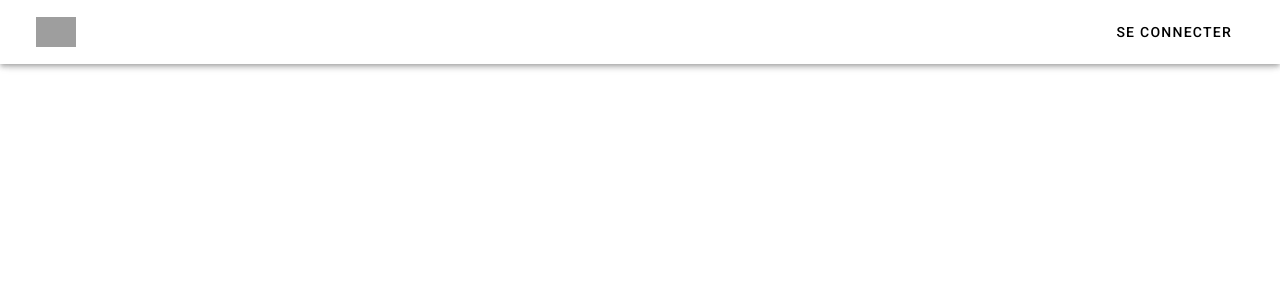
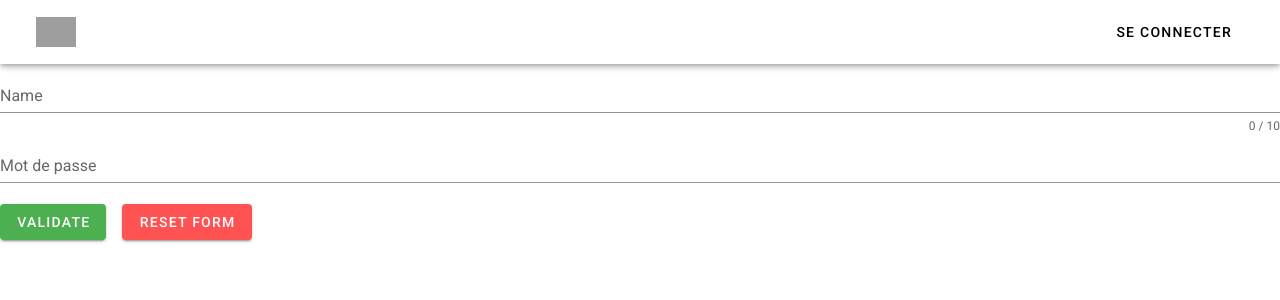
Before and after one commit to CauquilM/hungryshadow, a Vue app: page /login in a window 1280 px wide. Shown: the top 300 px of the page. Built offline with nearby package versions, Linux system fonts and the light colour scheme; grey boxes are pictures that could not be loaded.

Commit message:
add login form

```diff
--- a/src/App.vue
+++ b/src/App.vue
@@ -22,17 +22,33 @@
 
       <v-spacer></v-spacer>
 
-      <v-btn href="/connection" text>
-        <v-btn text v-if="windowSize > 767 && isAuth" class="black--text"
+      <v-btn text>
+        <v-btn
+          href="/"
+          text
+          v-if="windowSize > 767 && isAuth"
+          class="black--text"
+          @click="logout()"
           >Déconnexion</v-btn
         >
-        <v-btn text v-else-if="windowSize > 767 && !isAuth" class="black--text"
+        <v-btn
+          href="/login"
+          text
+          v-else-if="windowSize > 767 && !isAuth"
+          class="black--text"
           >Se connecter</v-btn
         >
-        <v-btn text v-else-if="windowSize < 767 && isAuth" class="black--text mt-sm-5 mt-16 pr-0"
+        <v-btn
+          href="/"
+          text
+          v-else-if="windowSize < 767 && isAuth"
+          class="black--text mt-sm-5 mt-16 pr-0"
+          @click="logout()"
           >Déconnexion</v-btn
         >
-        <v-btn text v-else class="black--text mt-sm-5 mt-16 pr-0">Se connecter</v-btn>
+        <v-btn href="/login" text v-else class="black--text mt-sm-5 mt-16 pr-0"
+          >Se connecter</v-btn
+        >
       </v-btn>
     </v-app-bar>
     <v-main>
@@ -53,12 +69,16 @@ export default {
   },
   mounted() {
     this.modifyWindowSize();
+    this.getAuthState();
   },
   computed: {
     ...mapState(["windowSize", "isAuth"]),
   },
   methods: {
-    ...mapActions(["modifyWindowSize"]),
+    ...mapActions(["modifyWindowSize", "getAuthState"]),
+    logout() {
+      sessionStorage.clear();
+    },
   },
   components: { DisplayHungerComponent },
 };
--- a/src/router/index.js
+++ b/src/router/index.js
@@ -13,7 +13,7 @@ const routes = [
     component: Home,
   },
   {
-    path: '/connection',
+    path: '/login',
     name: 'LoginView',
     component: LoginView
   },
--- a/src/store/index.js
+++ b/src/store/index.js
@@ -19,7 +19,7 @@ export default new Vuex.Store({
       state.windowSize = window.innerWidth;
     },
     SET_AUTH_STATE(state) {
-      state.isAuth == true ? state.isAuth = false : state.isAuth = true;
+      state.isAuth = sessionStorage.getItem("auth");
     },
   },
   actions: {
@@ -55,8 +55,9 @@ export default new Vuex.Store({
       context.commit("SET_WINDOW_SIZE");
     },
 
-    modifyAuthState(context) {
+    getAuthState(context) {
       context.commit("SET_AUTH_STATE");
+      console.log("here", sessionStorage.getItem("auth"));
     },
   },
 });
--- a/src/views/LoginView.vue
+++ b/src/views/LoginView.vue
@@ -1,9 +1,65 @@
 <template>
-  <p>test</p>
+  <div>
+    <v-form ref="form" v-model="valid" lazy-validation>
+      <v-text-field
+        v-model="name"
+        :counter="10"
+        :rules="nameRules"
+        label="Name"
+        required
+      />
+
+      <v-text-field
+        v-model="password"
+        :rules="passwordRules"
+        label="Mot de passe"
+        required
+      />
+
+      <v-btn :disabled="!valid" color="success" class="mr-4" @click="validate">
+        Validate
+      </v-btn>
+
+      <v-btn color="error" class="mr-4" @click="reset"> Reset Form </v-btn>
+    </v-form>
+  </div>
 </template>
 <script>
+import { mapState } from "vuex";
 export default {
   name: "LoginView",
-
+  data() {
+    return {
+      valid: true,
+      name: "",
+      nameRules: [
+        (v) => !!v || "Name is required",
+        (v) => (v && v.length <= 10) || "Name must be less than 10 characters",
+      ],
+      password: "",
+      passwordRules: [
+        (v) => !!v || "password is required",
+        (v) =>
+          /^(?=.*[A-Za-z])(?=.*\d)(?=.*[@$!%*#?&])[A-Za-z\d@$!%*#?&]{8,}$/.test(
+            v
+          ) ||
+          "Le mot de passe doit comporter au moins 6 caractères et doit comporter au moins une majuscule et un caractère numérique ou de ponctuation.",
+      ],
+    };
+  },
+  computed: {
+    ...mapState(["isAuth"]),
+  },
+  methods: {
+    changeAuth() {
+      sessionStorage.setItem("auth", true);
+    },
+    validate() {
+      this.$refs.form.validate();
+    },
+    reset() {
+      this.$refs.form.reset();
+    },
+  },
 };
 </script>
--- a/src/views/RegisteringView.vue
+++ b/src/views/RegisteringView.vue
@@ -1,8 +1,5 @@
 <template>
   <div>
-    <!-- <v-btn @click="modifyAuthState()">Click</v-btn> -->
-    <v-btn @click="changeAuth()">Click</v-btn>
-    <p>{{ auth }}</p>
   </div>
 </template>
 <script>
```
Also changed, not shown: 1 other file (tests, documents, lock files or other folders).
